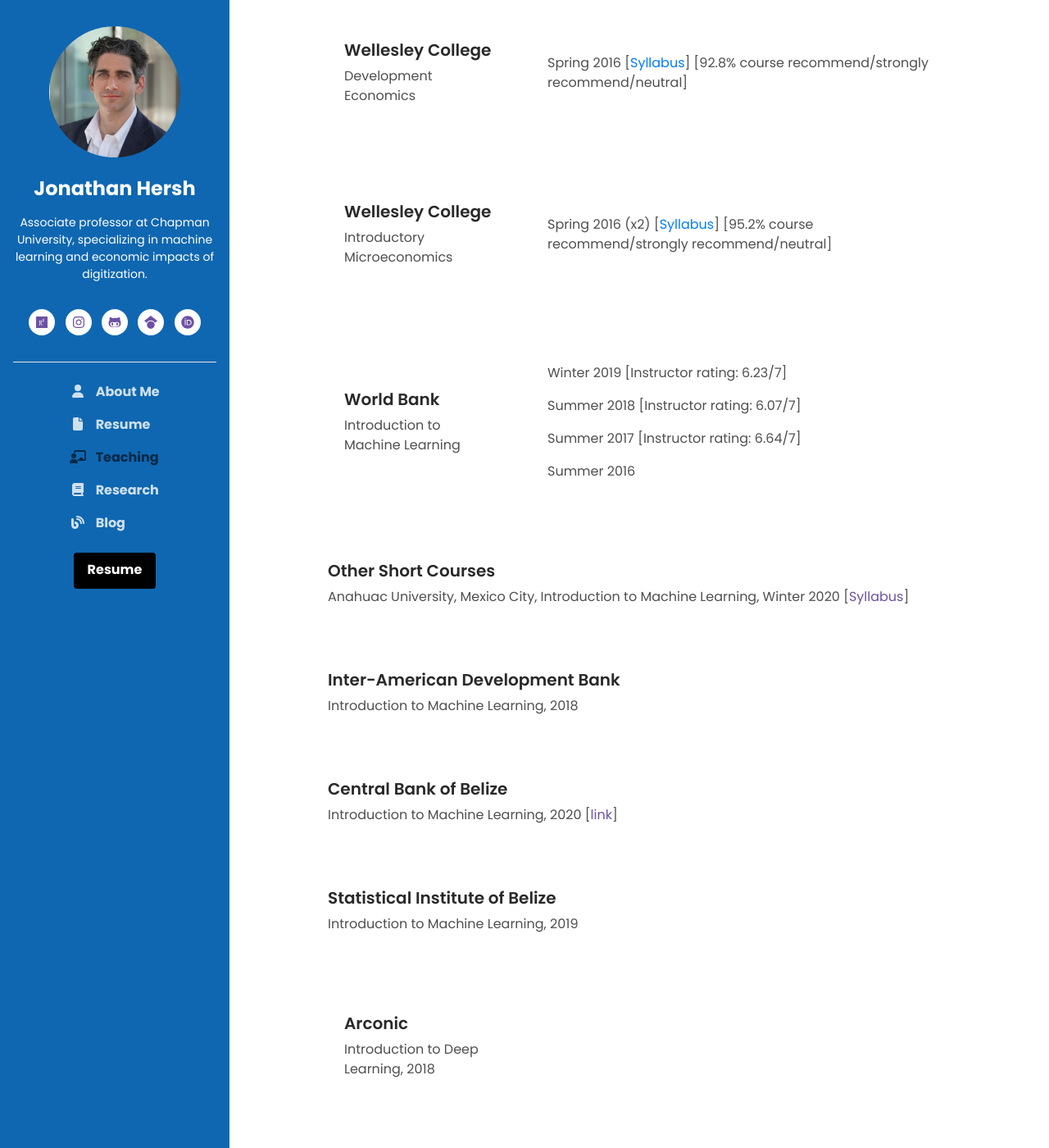
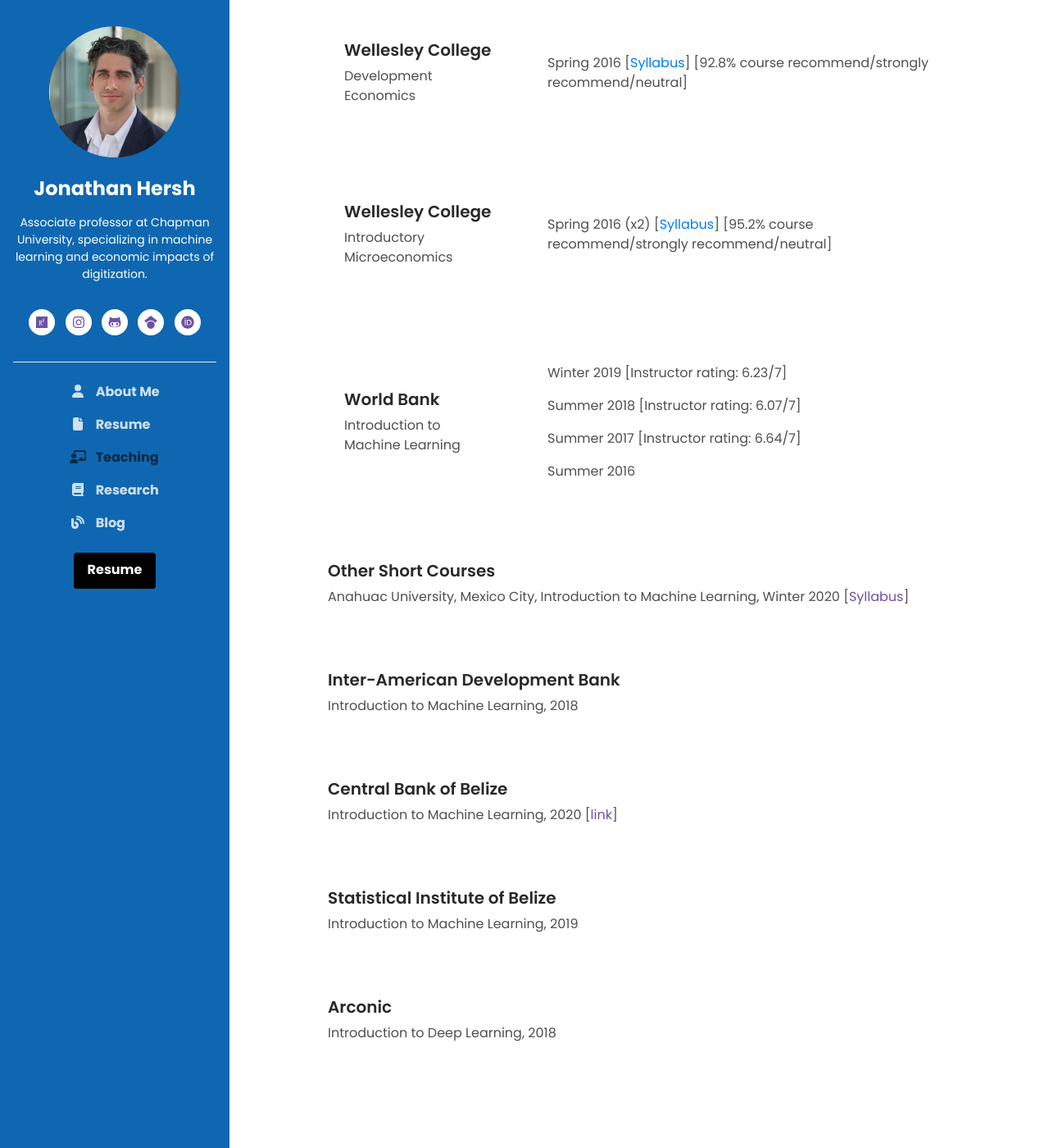
Before and after one commit to Muhammad-Sultan/muhammad-sultan.github.io, a Jekyll site: the page built from _pages/teaching.md, in a window 1280 px wide and 1400 px high, scrolled down 1180 px. Shown: the whole window at 82% size. Built offline with Jekyll 4.4.1, drawn with Linux system fonts in a browser that asks for light colours.

Commit message:
Update teaching.md

```diff
--- a/_pages/teaching.md
+++ b/_pages/teaching.md
@@ -29,7 +29,8 @@
             padding: 20px;
         }
 	.course-full {
- width: 100%;
+	flex: 1;
+ 	width: 100%;
 	}
  .course-full h2 {
             margin-top: 0;
@@ -189,7 +190,7 @@
 </div>
 	        <hr class="solid">
 <div class="container">
-    <div class="course-code">
+    <div class="course-full">
         <h2>Arconic</h2>
         <p>Introduction to Deep Learning, 2018</p>
     </div>
```
